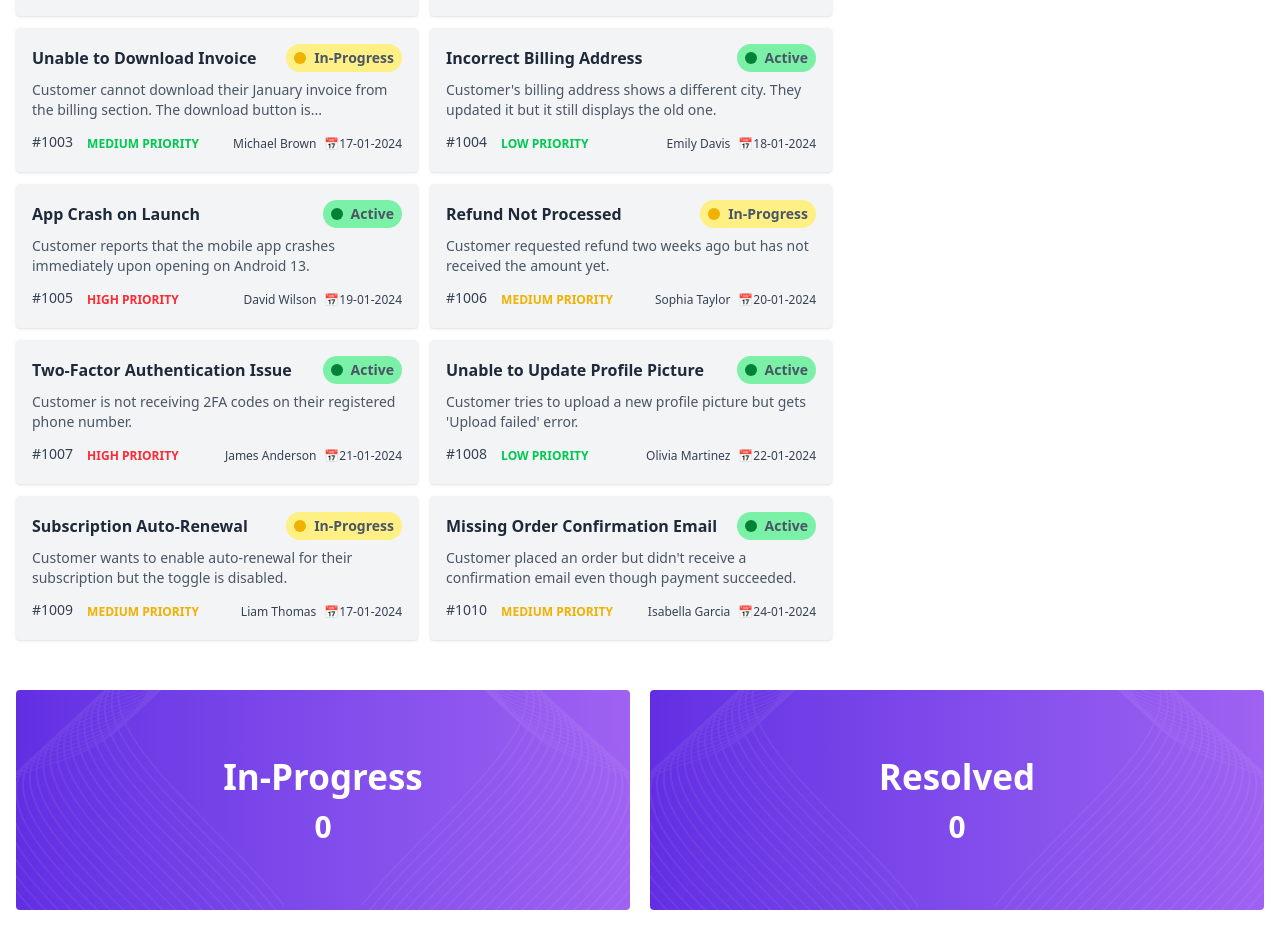
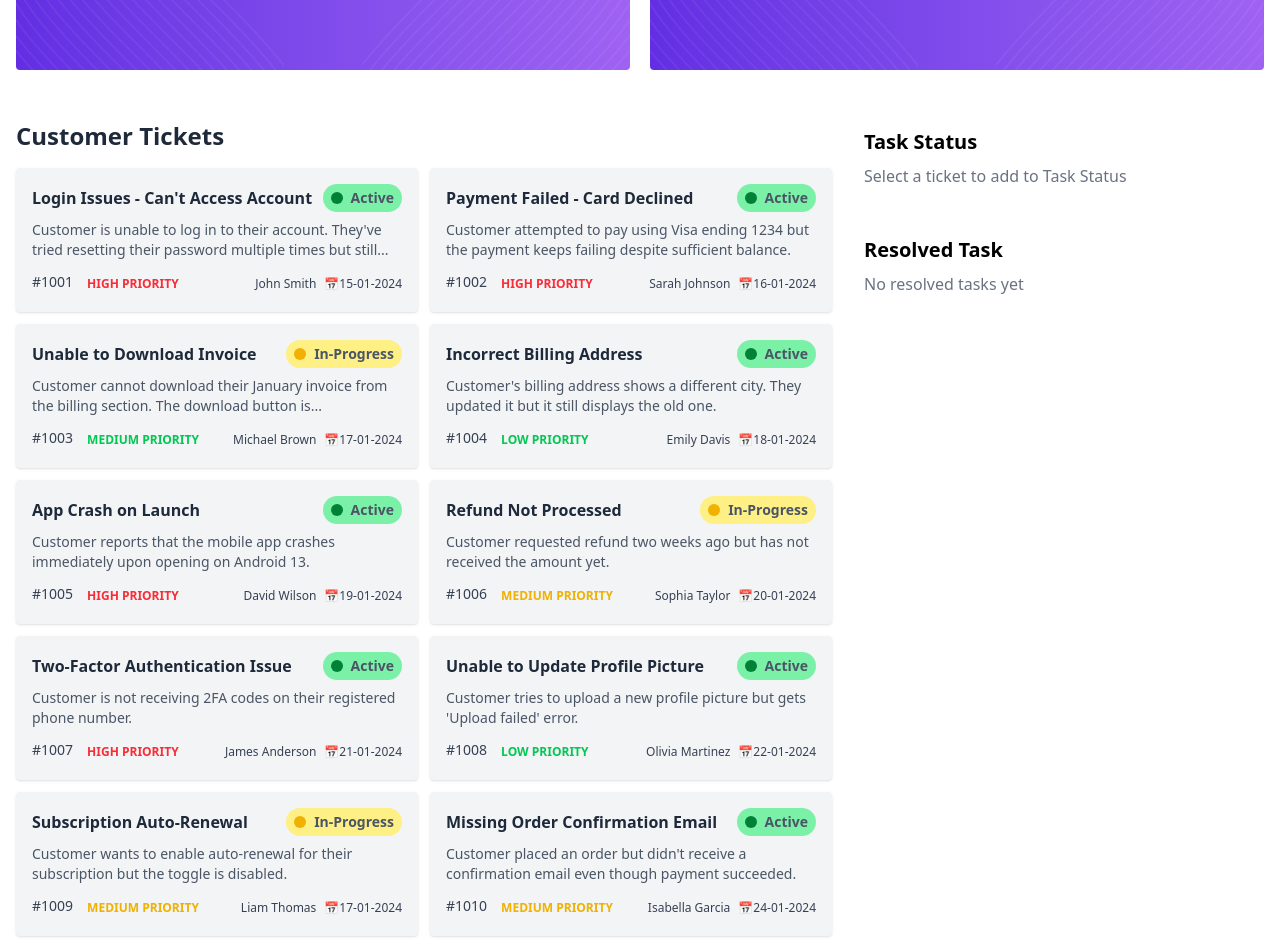
Before and after one commit to ruhulamindev/b12a7-customer-support-zone, a React (Vite) app: page / in a window 1280 px wide. Shown: the part 268-1212 px from the top of the page. Built offline with nearby package versions, Linux system fonts and the light colour scheme.

Commit message:
complete website

```diff
--- a/src/App.jsx
+++ b/src/App.jsx
@@ -46,17 +46,7 @@ function App() {
       <Navbar />
 
       <Container>
-        <div className="flex flex-col md:flex-row gap-6 my-6">
-          <div className="md:w-2/3">
-            <Tickets tickets={tickets} addToTask={addToTask} />
-          </div>
-          <div className="md:w-1/3 space-y-6">
-            <TaskStatus task={task} completeTask={completeTask} title="Task Status" />
-            <TaskStatus task={resolved} title="Resolved Task" completedLabel="Complete" />
-          </div>
-          </div>
-
-        <div className="grid grid-cols-1 md:grid-cols-2 gap-[20px] my-[50px]">
+        <div className="grid grid-cols-1 md:grid-cols-2 gap-[20px] my-[50px] order-1 md:order-3">
           <div className="rounded p-7 text-white h-[220px] bg-gradient-to-r from-[#632EE3] to-[#9F62F2] flex flex-col items-center justify-center relative overflow-hidden">
             <h2 className="font-bold text-[35px] z-10">In-Progress</h2>
             <p className="font-semibold text-[30px] z-10">{inProgressCount}</p>
@@ -87,6 +77,23 @@ function App() {
             />
           </div>
         </div>
+        <div className="flex flex-col md:flex-row gap-6 my-6">
+          <div className="md:w-2/3 order-3 md:order-1">
+            <Tickets tickets={tickets} addToTask={addToTask} />
+          </div>
+          <div className="md:w-1/3 space-y-6 order-2">
+            <TaskStatus
+              task={task}
+              completeTask={completeTask}
+              title="Task Status"
+            />
+            <TaskStatus
+              task={resolved}
+              title="Resolved Task"
+              completedLabel="Complete"
+            />
+          </div>
+        </div>
       </Container>
 
       <Footer />
```
